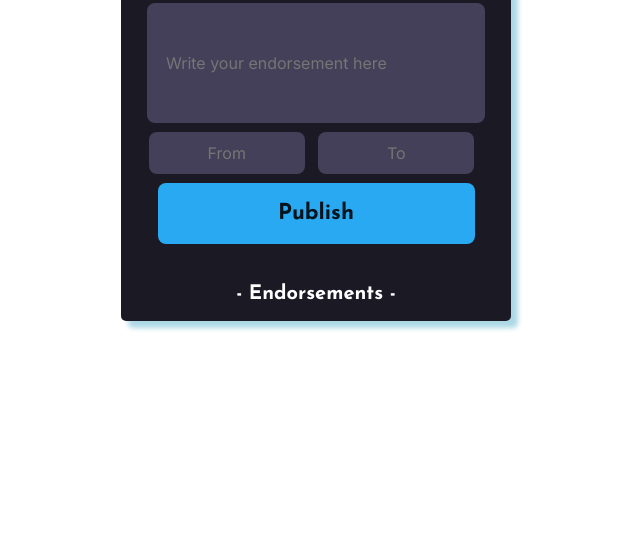
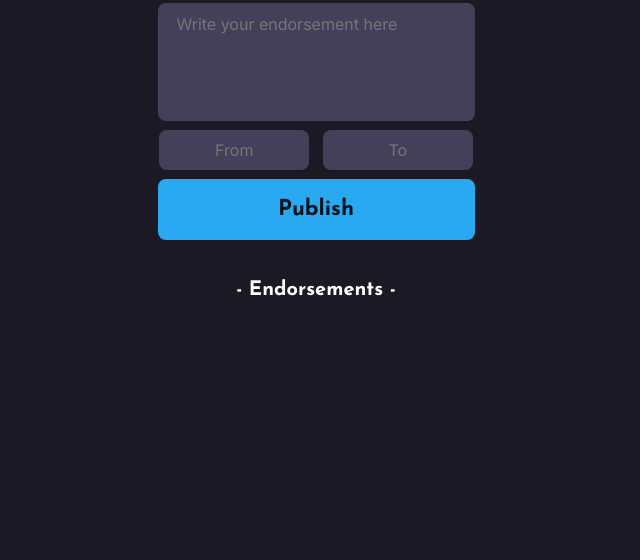
Before and after one commit to DenisTheMennace/we-are-the-champions-solo-project, a website built with Vite: page index.html in a window 1280 px wide. Shown: the part 240-800 px from the top of the page, without its empty margins (324-964 px from the left). Built offline with nearby package versions, Linux system fonts and the light colour scheme.

Commit message:
added more css, starting JS files

```diff
--- a/index.css
+++ b/index.css
@@ -1,8 +1,12 @@
+* {
+  box-sizing: border-box;
+}
+
 html,
 body {
   margin: 0;
   padding: 0;
-  background: white;
+  background: #1b1924;
   display: flex;
   justify-content: center;
   margin-top: 20px;
@@ -16,7 +20,6 @@ body {
   flex-direction: column;
   align-items: center;
   border-radius: 5px;
-  box-shadow: 7px 7px 5px lightblue;
 }
 
 #image {
@@ -28,6 +31,16 @@ body {
 #title {
   font-size: 25px;
   color: white;
+}
+
+#title {
+  outline: none;
+}
+
+#title,
+#publish-btn,
+#endorsement-p {
+  caret-color: transparent;
 }
 
 #endorsement-input,
@@ -51,13 +64,26 @@ input {
 #endorsement-input {
   height: 118px;
   padding-left: 19px;
+  padding-top: 12px;
+  background: #444059;
+  border-radius: 8px;
+  color: white;
+  border: none;
+  resize: none;
 }
 
-#from-input,
+#from-input {
+  width: 150px;
+  height: 40px;
+  margin-top: 9px;
+  margin-bottom: 9px;
+  text-align: center;
+}
+
 #to-input {
-  width: 152px;
+  width: 150px;
   height: 40px;
-  margin-right: 9px;
+  margin-left: 9px;
   margin-top: 9px;
   margin-bottom: 9px;
   text-align: center;
--- a/index.html
+++ b/index.html
@@ -24,7 +24,8 @@
     <div id="main">
       <img src="assets/freddie.png" alt="Freddie Mercury" id="image" />
       <h1 id="title">We are the Champions</h1>
-      <input id="endorsement-input" placeholder="Write your endorsement here" />
+      <!-- <input id="endorsement-input" name="endorsement-input" /> -->
+      <textarea id="endorsement-input" placeholder="Write your endorsement here"></textarea>
       <div id="from-to-inputs">
         <input id="from-input" placeholder="From" />
         <input id="to-input" placeholder="To" />
--- a/index.js
+++ b/index.js
@@ -1 +1,10 @@
 // javascript
+
+const endorsementInput = document.getElementById("endorsement-input");
+const fromInput = document.getElementById("from-input");
+const toInput = document.getElementById("to-input");
+const publishBtn = document.getElementById("publish-btn");
+
+publishBtn.addEventListener("click", function () {
+  console.log(`${fromInput.value} has sent ${toInput.value} a message: "${endorsementInput.value}`);
+});
```
